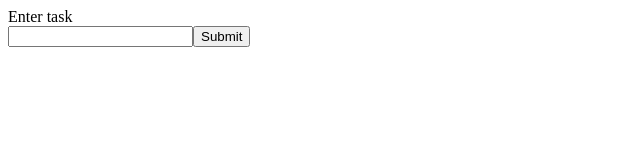
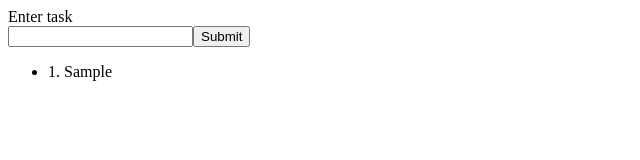
Before and after one commit to aScHEABL/task-app, a React (Create React App) app: page / in a window 1280 px wide. Both pictures are taken after typing "Sample" into the empty fields and a click on the button "Submit". Shown: the top 160 px of the page, without its empty margins (0-640 px from the left). Built offline with nearby package versions, Linux system fonts and the light colour scheme.

Commit message:
update: ordered-list

```diff
--- a/package.json
+++ b/package.json
@@ -9,6 +9,7 @@
     "react": "^18.2.0",
     "react-dom": "^18.2.0",
     "react-scripts": "5.0.1",
+    "uniqid": "^5.4.0",
     "web-vitals": "^2.1.4"
   },
   "scripts": {
--- a/src/App.js
+++ b/src/App.js
@@ -6,7 +6,6 @@ class App extends Component {
     super(props);
 
     this.state = {
-      order: 1,
       tasks: [],
       inputValue: "",
     }
@@ -23,13 +22,12 @@ class App extends Component {
   onSubmitTask = (e) => {
     e.preventDefault();
     this.setState({
-      order: this.state.order + 1,
       tasks: [...this.state.tasks, this.state.inputValue],
       inputValue: "",
     })
   }
   render() {
-    const { order, tasks, inputValue } = this.state;
+    const { tasks, inputValue } = this.state;
     return (
       <div>
       <form onSubmit={this.onSubmitTask}>
@@ -43,7 +41,7 @@ class App extends Component {
           data-task-input />
           <button type="submit">Submit</button>
         </form>
-        <Overview { ...{order, tasks, inputValue} } />
+        <Overview tasks={tasks} />
       </div>
     )
   }
--- a/src/components/Overview.js
+++ b/src/components/Overview.js
@@ -9,7 +9,7 @@ class Overview extends Component {
     render() {
         return (
             <ul>
-
+                {this.props.tasks.map((task, index) => <li key={uniqid()}>{index + 1}. {task}</li>)}
             </ul>
         )
     }
```
Also changed, not shown: 1 other file (tests, documents, lock files or other folders).
